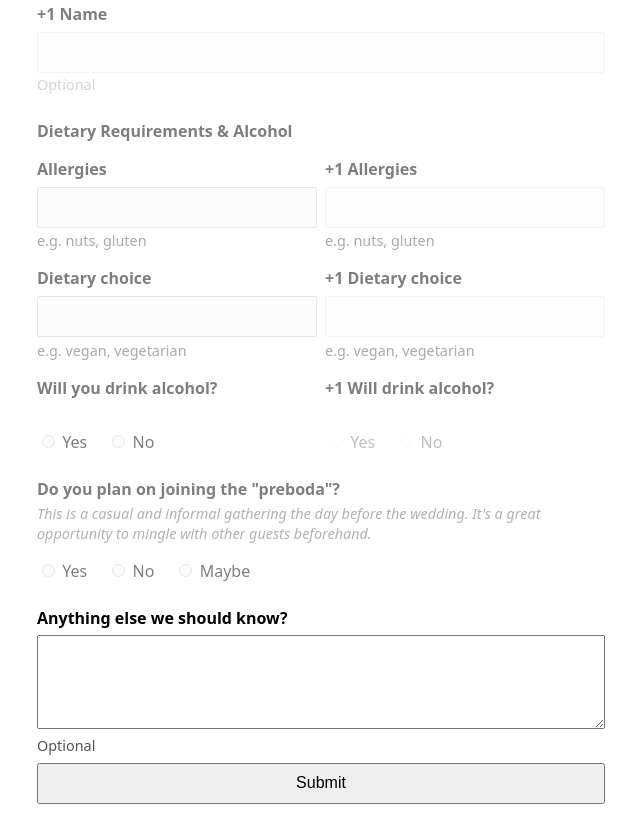
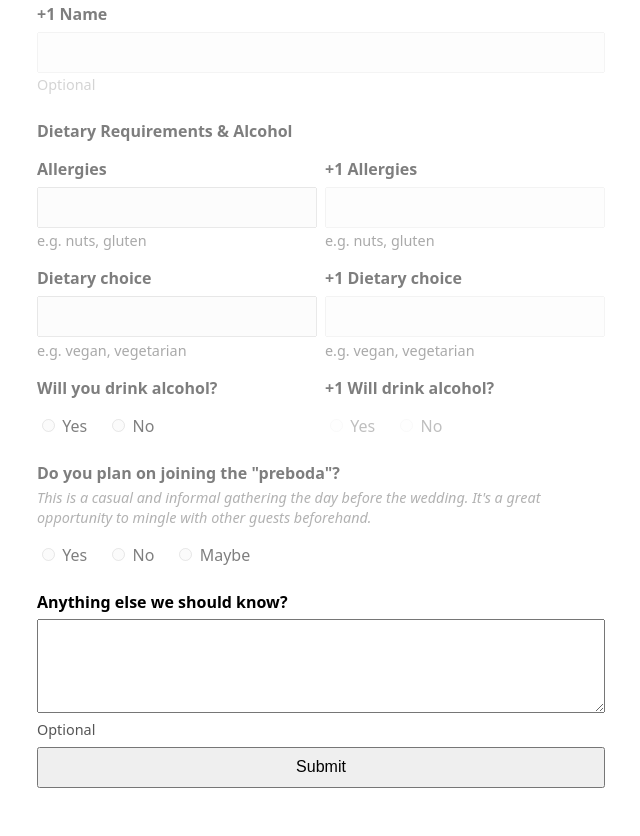
Before and after one commit to olegat/wedding-sites, a website: page public/rsvp.html in a window 1280 px wide. Shown: the part 572-1408 px from the top of the page, without its empty margins (319-959 px from the left). Drawn offline with Linux system fonts and the light colour scheme.

Commit message:
rsvp.html: clear margin-top on alcohol prompt

```diff
--- a/public/rsvp.html
+++ b/public/rsvp.html
@@ -49,6 +49,9 @@
           display: inline-block;
           font-weight: normal;
           margin-right: 1rem;
+      }
+      .no-margin-top {
+          margin-top: 0rem;
       }
 
       .diet-group {
@@ -271,7 +274,7 @@
           </div>
 
           <div class="diet-row">
-            <fieldset id="alcohol-main-fieldset" class="radio-group">
+            <fieldset id="alcohol-main-fieldset" class="radio-group no-margin-top">
               <label>
                 <input type="radio" name="alcohol_main" value="yes" />
                 <span lang="en">Yes</span><span lang="es">Sí</span><span lang="fr">Oui</span>
@@ -281,7 +284,7 @@
                 <span lang="en">No</span><span lang="es">No</span><span lang="fr">Non</span>
               </label>
             </fieldset>
-            <fieldset id="alcohol-plus1-fieldset" class="radio-group disabled">
+            <fieldset id="alcohol-plus1-fieldset" class="radio-group no-margin-top disabled">
               <label>
                 <input id="alcohol-plus1-yes" type="radio" name="alcohol_plus1" value="yes" disabled />
                 <span lang="en">Yes</span><span lang="es">Sí</span><span lang="fr">Oui</span>
```
